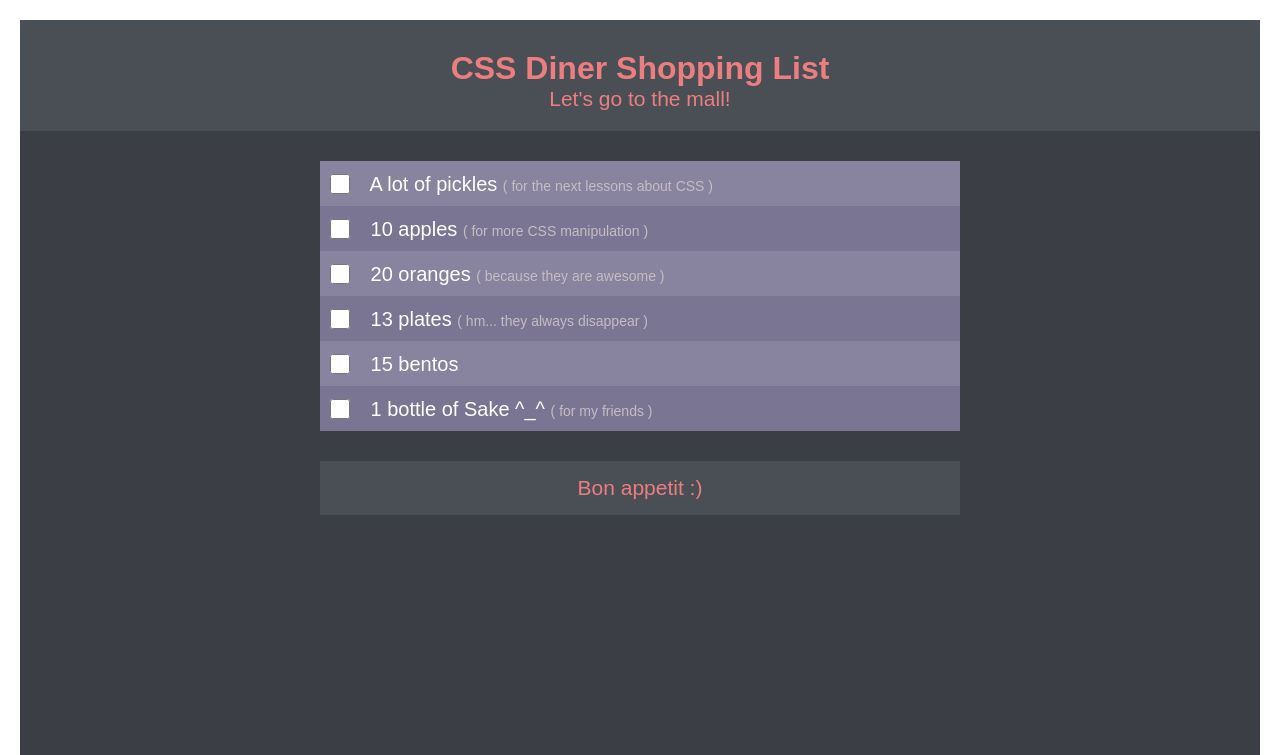
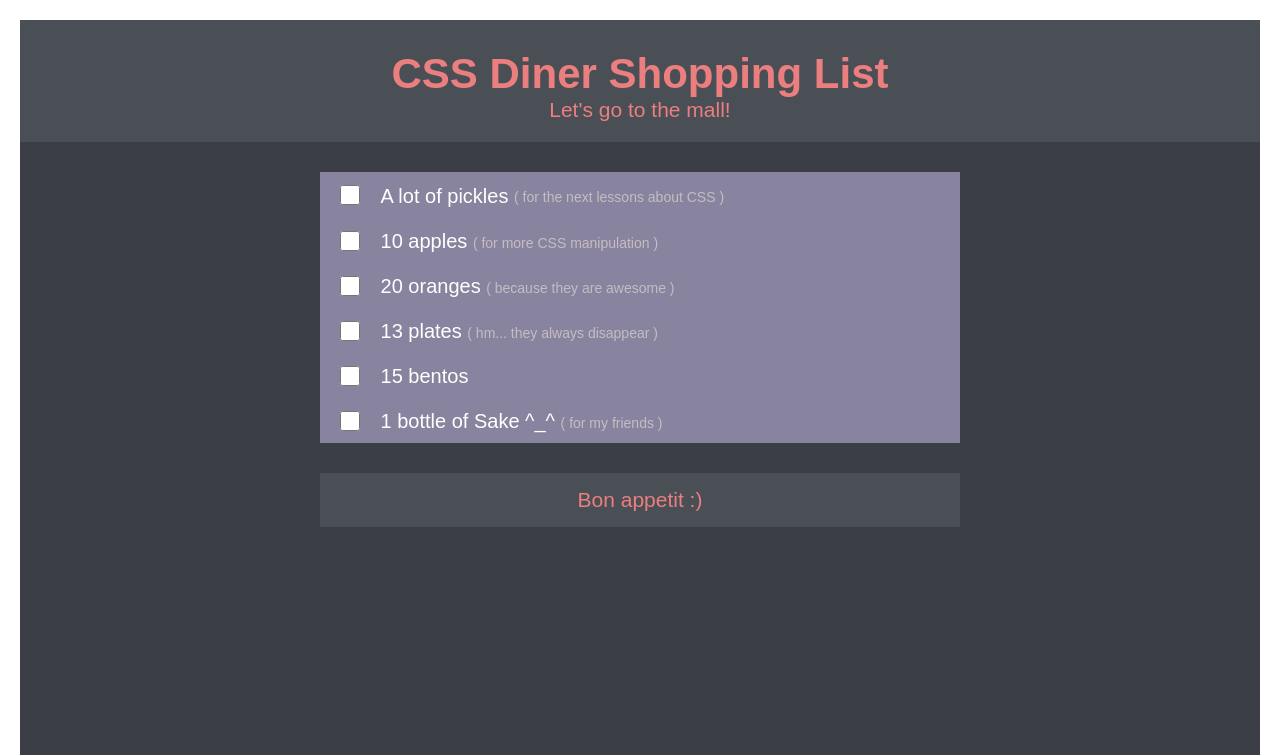
Before and after one commit to sergiienko/sergiienko.github.io, a PHP site: page /css-diner-shopping-list/index.html in a window 1280 px wide. Shown: the top 755 px of the page. Run offline with PHP 8.4, Linux system fonts and the light colour scheme.

Commit message:
Fixed bugs

```diff
--- a/css-diner-shopping-list/index.html
+++ b/css-diner-shopping-list/index.html
@@ -7,50 +7,61 @@
 	<link rel="stylesheet" type="text/css" href="styles.css">
 </head>
 <body>
-	<div class="wrapper">
 	<header>
 		<h1>CSS Diner Shopping List</h1>
 		<span>Let's go to the mall!</span>
 	</header>
-		<div class="shopping-list">
+
+	<ul class="shopping-list">
+		<li>
 			<label for="checkbox-1">
 				<input id="checkbox-1" type="checkbox">
-				<span>A lot of pickles</span>
+				<span class="item">A lot of pickles</span>
 				<span class="note">for the next lessons about CSS</span>
 			</label>
+		</li>
+		<li>
 			<label for="checkbox-2">
 				<input id="checkbox-2" type="checkbox">
 				<span>10 apples</span>
 				<span class="note">for more CSS manipulation</span>
 			</label>
+		</li>
+		<li>
 			<label for="checkbox-3">
 				<input id="checkbox-3" type="checkbox">
 				<span>20 oranges</span>
 				<span class="note">because they are awesome</span>
 			</label>
+		</li>
+		<li>
 			<label for="checkbox-4">
 				<input id="checkbox-4" type="checkbox">
 				<span>13 plates</span>
 				<span class="note">hm... they always disappear</span>
 			</label>
+		</li>
+		<li>
 			<label for="checkbox-5">
 				<input id="checkbox-5" type="checkbox">
 				<span>15 bentos</span>
 				<span class="note"></span>
 			</label>
+		</li>
+		<li>
 		<label for="checkbox-6">
 			<input id="checkbox-6" type="checkbox">
 			<span>1 bottle of Sake ^_^</span>
 			<span class="note">for my friends</span>
 		</label>
-		</div>
+		</li>
+	</ul>
+
 	<footer>Bon appetit :)</footer>
-	</div>
 
 	<div class="top"></div>
 	<div class="right"></div>
 	<div class="bottom"></div>
 	<div class="left"></div>
-
 </body>
 </html>
--- a/css-diner-shopping-list/styles.css
+++ b/css-diner-shopping-list/styles.css
@@ -4,9 +4,7 @@
 	transition: all .2s ease-in;
 }
 
-html {
-	height: 100%;
-}
+html { height: 100%; }
 
 body {
 	font-family: “Tebuchet MC”, Tebuchet, Arial, sans-serif;
@@ -15,24 +13,21 @@ body {
 	min-height: 100%;
 }
 
-.wrapper {
-	background-color: #3B3F45;
-}
-
 header,
 footer {
 	color: #EB7E7F;
+	background-color: #4A4F56;
+	text-align: center;
+	padding: 50px 0 20px;
+	font-size: 21px;
 }
 
 header {
-	background-color: #4A4F56;
-	text-align: center;
-	padding: 50px 0 20px;
 	margin-bottom: 30px;
 }
 
-header span {
-font-size: 21px;
+footer {
+	padding: 15px 0;
 }
 
 .shopping-list,
@@ -43,26 +38,20 @@ footer {
 
 .shopping-list {
 	margin-bottom: 30px;
+	list-style-type: none;
 }
 
 .shopping-list label {
 	display: block;
 	padding: 10px;
 	cursor: pointer;
-}
-
-.shopping-list label:nth-child(odd) {
 	background-color: #88839E;
+	color: #FFF;
+	font-size: 20px;
 }
 
 .shopping-list label:nth-child(even) {
 	background-color: #7A7593;
-}
-
-.shopping-list label {
-	display: block;
-	color: #FFF;
-	font-size: 20px;
 }
 
 .shopping-list label:hover {
@@ -78,10 +67,11 @@ footer {
 .shopping-list input[type="checkbox"] {
 	height: 20px;
 	width: 20px;
-	cursor: pointer;
-	margin-right: 15px;
 	position: relative;
 	top: 3px;
+	cursor: pointer;
+	margin: 0 15px 0 10px;
+	/*-webkit-transform: scale(2);*/
 }
 
 .shopping-list input[type="checkbox"]:checked ~ span {
@@ -89,9 +79,14 @@ footer {
 	text-decoration: line-through;
 }
 
+.item {
+	vertical-align: middle;
+}
+
 .note {
 	font-size: 14px;
 	color: #C5BDC3;
+	/*vertical-align: middle;*/
 }
 
 .note:before {
@@ -105,13 +100,6 @@ footer {
 .note:empty:before,
 .note:empty:after {
 	content: "";
-}
-
-footer {
-	padding: 15px 0;
-	background-color: #4A4F56;
-	text-align: center;
-	font-size: 21px;
 }
 
 /* Body border */
```
Lines whose indentation alone changed are shown as unchanged.
